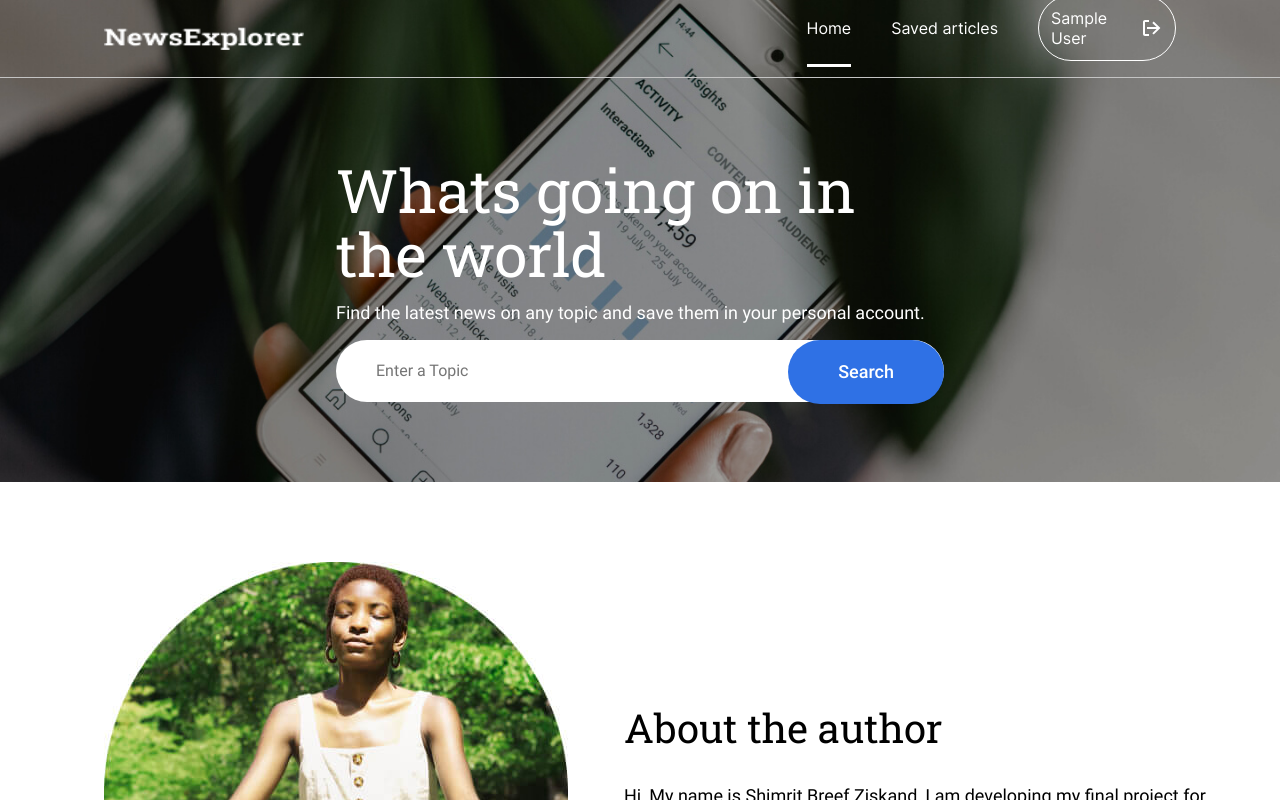
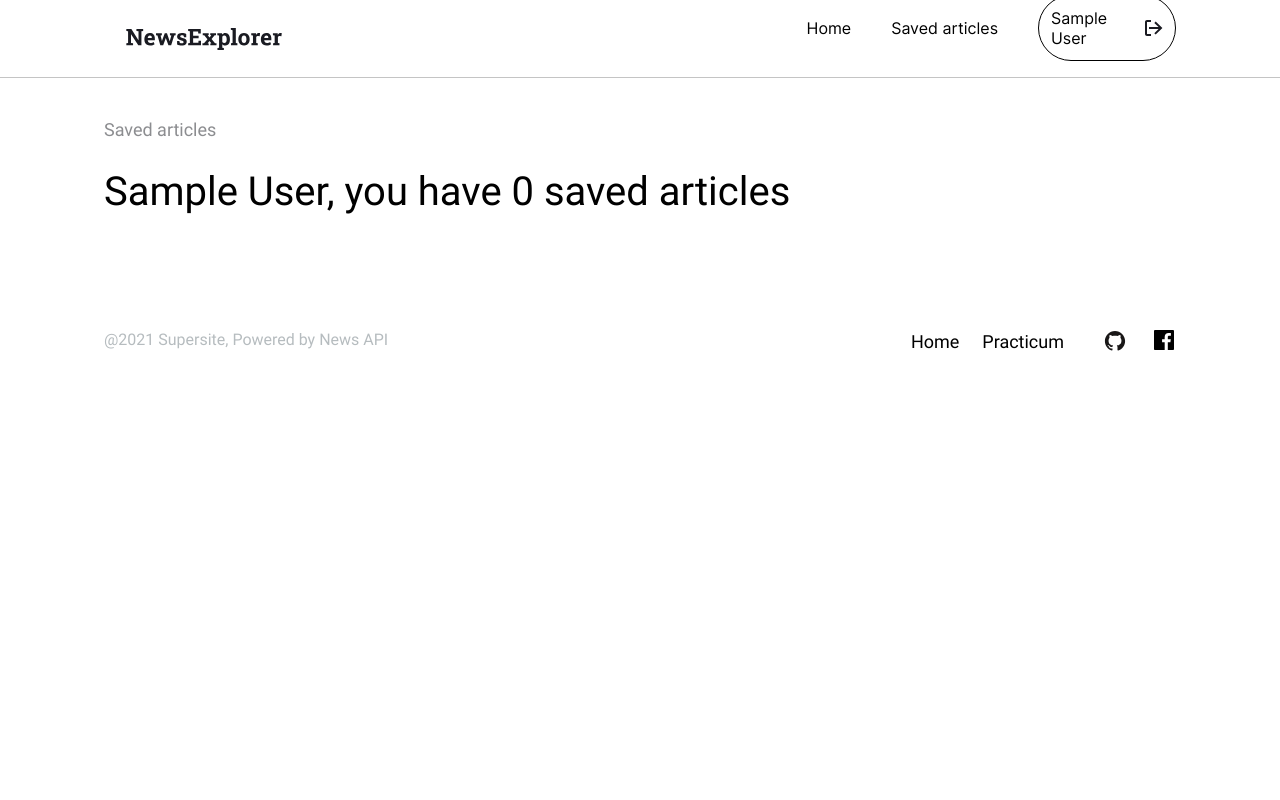
Before and after one commit to shimritz/news-explorer-frontend, a React (Create React App) app: page /saved-news in a window 1280 px wide. Before the commit this address led to /. Shown: the top 800 px of the page. Built offline with nearby package versions, Linux system fonts and the light colour scheme; no server answers; sample sign-in values are in the browser's storage.

Commit message:
protected route saved news

```diff
--- a/src/components/App/App.js
+++ b/src/components/App/App.js
@@ -1,6 +1,7 @@
 import * as React from "react";
 import { useState } from "react";
 import { Routes, Route } from "react-router-dom";
+import { useLocation } from "react-router-dom";
 import Main from "../Main/Main";
 import SavedArticles from "../SavedArticles/SavedArticles";
 import Error from "../Error/Error";
@@ -12,6 +13,8 @@ import ProtectedRoute from "../ProtectedRoute/ProtectedRoute";
 import { CurrentUserContext } from "../../context/CurrentUserContext";
 import { useNavigate } from "react-router-dom";
 import mainApi from "../../utils/MainApi";
+import SignInPage from "../SignInPage/SignInPage";
+import SignUpPage from "../SignUpPage/SignUpPage";
 
 function App() {
   const [isSignInOpen, setIsSignInOpen] = useState(false);
@@ -29,19 +32,18 @@ function App() {
       : null
   );
   const [isSearchClicked, setIsSearchClicked] = useState(false);
-
+  const location = useLocation();
   const navigate = useNavigate();
 
   React.useEffect(() => {
     if (currentUser) {
       mainApi.setAuthorizationHeader(currentUser.jwt);
       setIsLoggedIn(true);
-      // navigate("/saved-news");
-      navigate("/");
+      navigate(location.pathname);
     } else {
       mainApi.setAuthorizationHeader(null);
       setIsLoggedIn(false);
-      navigate("/");
+      // navigate("/");
     }
   }, [currentUser]);
 
@@ -183,8 +185,26 @@ function App() {
               />
             }
           />
-          <Route path="/signin" element={<SignIn />} />
-          <Route path="/signup" element={<SignUp />} />
+          <Route
+            path="/signin"
+            element={
+              <SignInPage
+                isSignInOpen={isSignInOpen}
+                setisSignInOpen={setIsSignInOpen}
+                isLoggedIn={isLoggedIn}
+              />
+            }
+          />
+          <Route
+            path="/signup"
+            element={
+              <SignUpPage
+                isSignUpOpen={isSignUpOpen}
+                setisSignUpOpen={setIsSignUpOpen}
+                isLoggedIn={isLoggedIn}
+              />
+            }
+          />
           <Route
             path="/saved-news"
             element={
--- a/src/components/Navigation/Navigation.js
+++ b/src/components/Navigation/Navigation.js
@@ -16,12 +16,14 @@ function Navigation({
   currentUser,
 }) {
   const location = useLocation();
-  const [isHomeTabOpen, setIsHomeTabOpen] = useState(false);
+  const [isHomeTabOpen, setIsDarkBackground] = useState(false);
 
   useEffect(() => {
-    location.pathname === "/"
-      ? setIsHomeTabOpen(true)
-      : setIsHomeTabOpen(false);
+    location.pathname === "/" ||
+    location.pathname === "/signin" ||
+    location.pathname === "/signup"
+      ? setIsDarkBackground(true)
+      : setIsDarkBackground(false);
   }, [location.pathname]);
 
   return (
--- a/src/components/NewsCard/NewsCard.css
+++ b/src/components/NewsCard/NewsCard.css
@@ -224,6 +224,11 @@
   letter-spacing: 0.4;
 }
 
+a {
+  text-decoration: none;
+  color: black;
+}
+
 @media screen and (max-width: 768px) {
   .article__info_title {
     font-size: 22px;
--- a/src/components/NewsCard/NewsCard.js
+++ b/src/components/NewsCard/NewsCard.js
@@ -80,8 +80,7 @@ function NewsCard({
 
   return (
     <article className="article">
-      <img className="article__image" src={img} alt="article" href={link} />
-      {/* if isSavedArticlesPage true then add button x otherwise add button y */}
+      <img className="article__image" src={img} alt="article" />
       {isSavedArticlesPage ? (
         <button
           type="button"
@@ -104,7 +103,9 @@ function NewsCard({
       ) : null}
       <div className="article__info">
         <p className="article__info_date">{formatDate(date)}</p>
-        <h2 className="article__info_title">{title}</h2>
+        <a href={link}>
+          <h2 className="article__info_title">{title}</h2>
+        </a>
         <p className="article__info_text">{text}</p>
         <div className="article__footer">
           <h2 className="article__footer_source-name">{source}</h2>
--- a/src/components/ProtectedRoute/ProtectedRoute.js
+++ b/src/components/ProtectedRoute/ProtectedRoute.js
@@ -1,11 +1,11 @@
-import React from "react";
 import { Navigate } from "react-router-dom";
 
-const ProtectedRoute = ({ children, isLoggedIn }) => {
+function ProtectedRoute({ children, isLoggedIn }) {
   if (!isLoggedIn) {
     return <Navigate to="/signin" replace />;
   }
+
   return children;
-};
+}
 
 export default ProtectedRoute;
--- a/src/components/SavedArticles/SavedArticles.js
+++ b/src/components/SavedArticles/SavedArticles.js
@@ -1,4 +1,4 @@
-import { useEffect, useState } from "react";
+import { useEffect } from "react";
 import NewsCardList from "../NewsCardList/NewsCardList";
 import Footer from "../Footer/Footer";
 
--- a/src/components/SavedNewsHeader/SavedNewsHeader.js
+++ b/src/components/SavedNewsHeader/SavedNewsHeader.js
@@ -7,6 +7,8 @@ function SavedNewsHeader({ currentUser, savedArticles }) {
   }
 
   return (
+    <>
+      {currentUser && (
         <div className="savedArticles-info">
           <p className="savedArticles-info__header">Saved articles</p>
           <h1 className="savedArticles-info__display-amount">
@@ -20,6 +22,8 @@ function SavedNewsHeader({ currentUser, savedArticles }) {
             </p>
           )}
         </div>
+      )}
+    </>
   );
 }
 
--- a/src/components/SignIn/SignIn.js
+++ b/src/components/SignIn/SignIn.js
@@ -1,7 +1,9 @@
 import PopupWithForm from "../PopupWithForm/PopupWithForm";
 import { useFormWithValidation } from "../../utils/useForm";
+import { useNavigate } from "react-router-dom";
 
 function SignIn({ isPopupOpen, onClose, onRedirect, handlePopupSubmit }) {
+  const navigate = useNavigate();
   const {
     values,
     handleChange,
@@ -17,6 +19,7 @@ function SignIn({ isPopupOpen, onClose, onRedirect, handlePopupSubmit }) {
     handlePopupSubmit({ email: values.email, password: values.password })
       .then(() => {
         resetForm();
+        navigate("/");
       })
       .catch((err) => {
         if (err.message) setServerError(err.message);
--- /dev/null
+++ b/src/components/SignInPage/SignInPage.js
@@ -0,0 +1,18 @@
+import { useEffect } from "react";
+import { Navigate } from "react-router-dom";
+
+function SignInPage({ isSignInOpen, setisSignInOpen, isLoggedIn }) {
+  useEffect(() => {
+    // if (isLoggedIn) {
+    //   <Navigate to="/" replace />;
+    // }
+
+    if (!isSignInOpen) {
+      setisSignInOpen(true);
+    }
+  }, []);
+
+  return <></>;
+}
+
+export default SignInPage;
--- /dev/null
+++ b/src/components/SignUpPage/SignUpPage.js
@@ -0,0 +1,19 @@
+import { useEffect } from "react";
+import { Navigate } from "react-router-dom";
+
+function SignUpPage({ isSignUpOpen, setisSignUpOpen, isLoggedIn }) {
+  useEffect(() => {
+    // if (isLoggedIn) {
+    //   <Navigate to="/" replace />;
+    //   return;
+    // }
+
+    if (!isSignUpOpen) {
+      setisSignUpOpen(true);
+    }
+  }, []);
+
+  return <></>;
+}
+
+export default SignUpPage;
```
Lines whose indentation alone changed are shown as unchanged.
